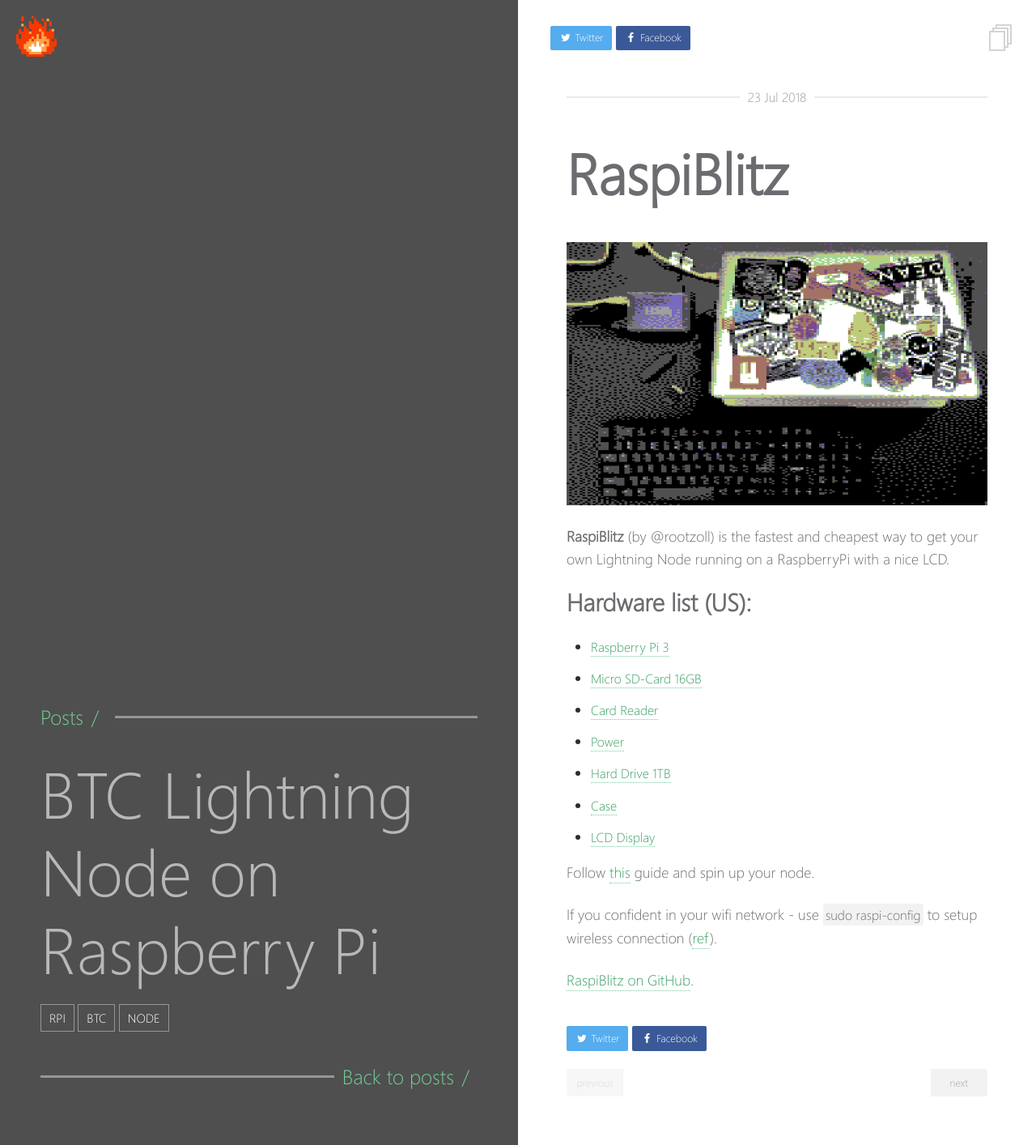
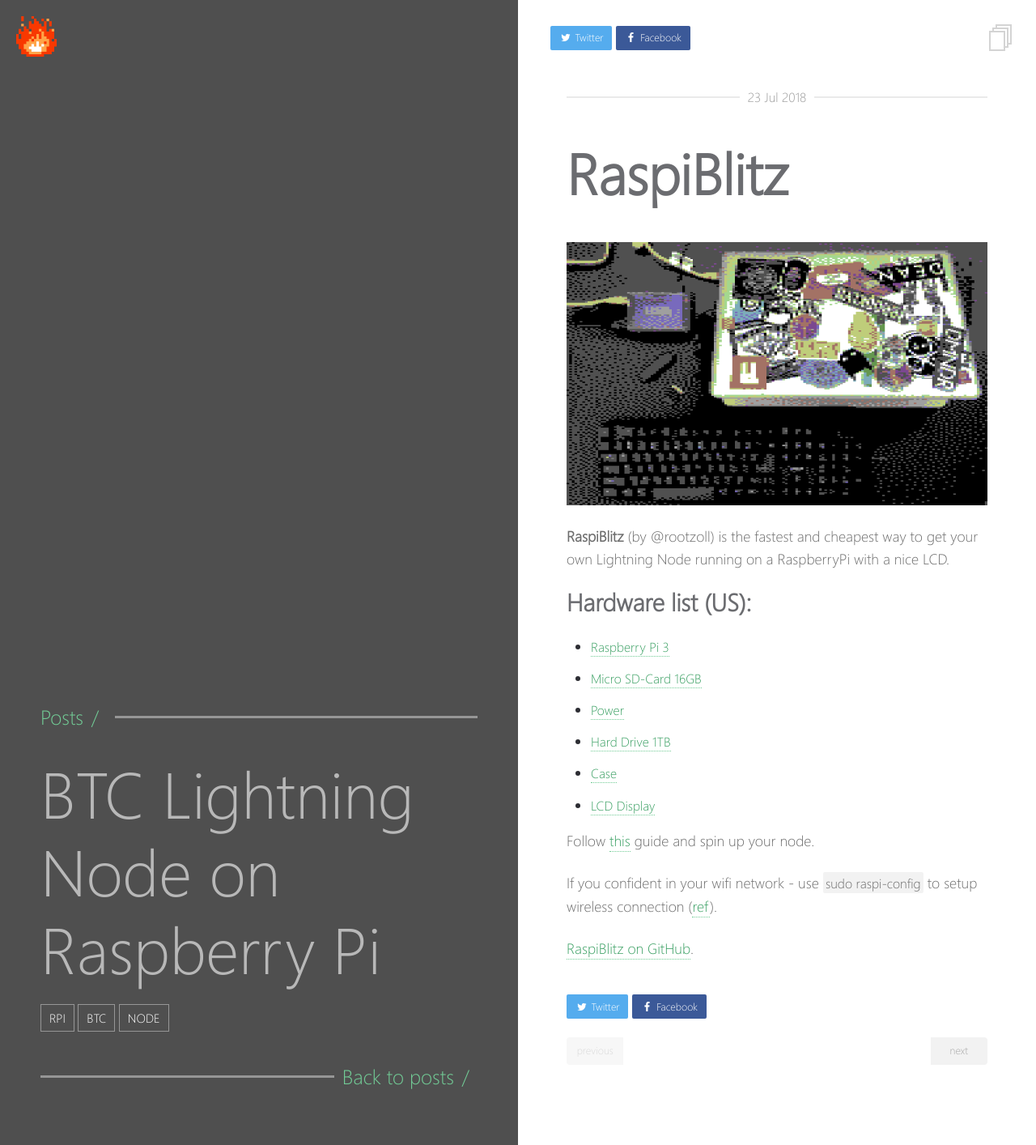
Before and after one commit to charlesrocket/charlesrocket.github.io, a Jekyll site: the page built from _posts/2018-07-23-raspiblitz.md, in a window 1280 px wide. Shown: the whole page at 81% size. Built offline with Jekyll 4.4.1, drawn with Linux system fonts in a browser that asks for light colours.

Commit message:
Update 2018-07-23-raspiblitz.md

```diff
--- a/_posts/2018-07-23-raspiblitz.md
+++ b/_posts/2018-07-23-raspiblitz.md
@@ -19,7 +19,6 @@ tags:
 
 * [Raspberry Pi 3](http://a.co/ahl7RIp)
 * [Micro SD-Card 16GB](http://a.co/6R49HZz)
-* [Card Reader](http://a.co/6e03D7Z)
 * [Power](http://a.co/ciFRcYg)
 * [Hard Drive 1TB](http://a.co/eUgVfLd)
 * [Case](http://a.co/1774Hwl)
```
